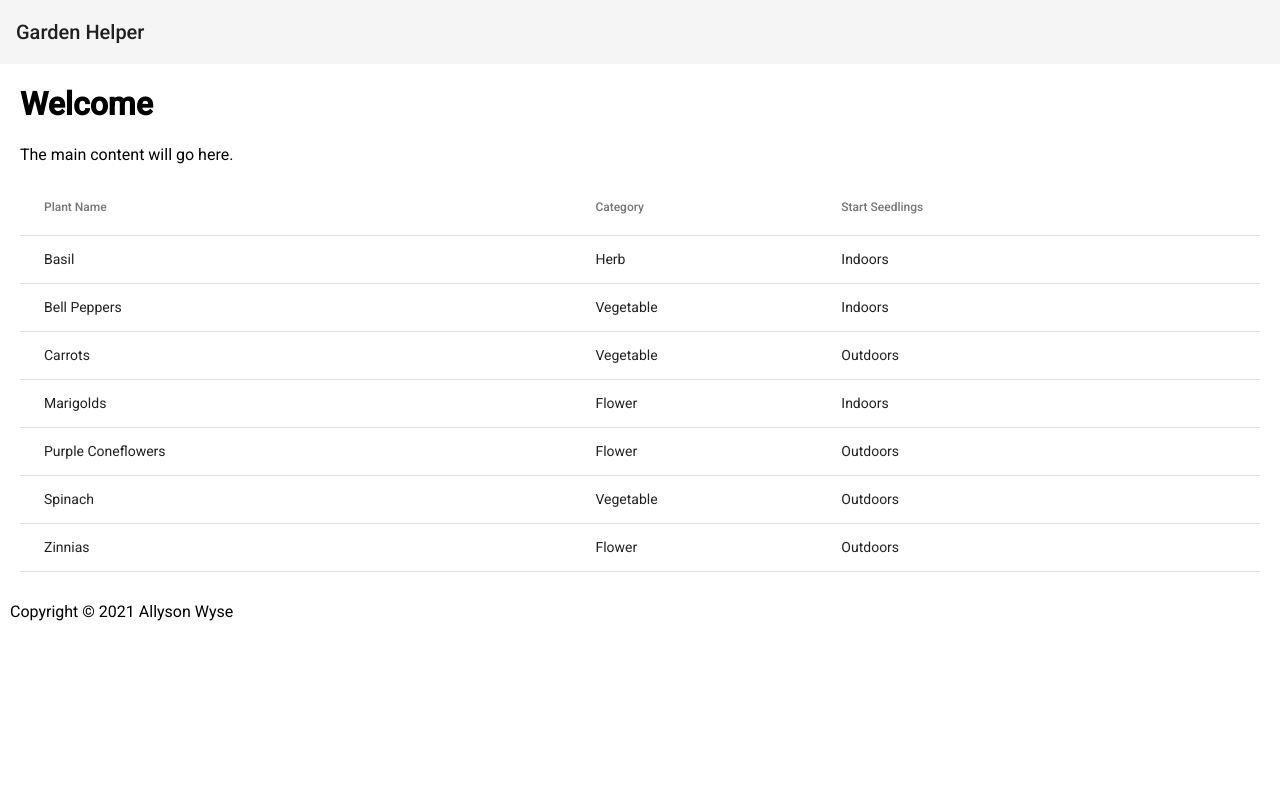
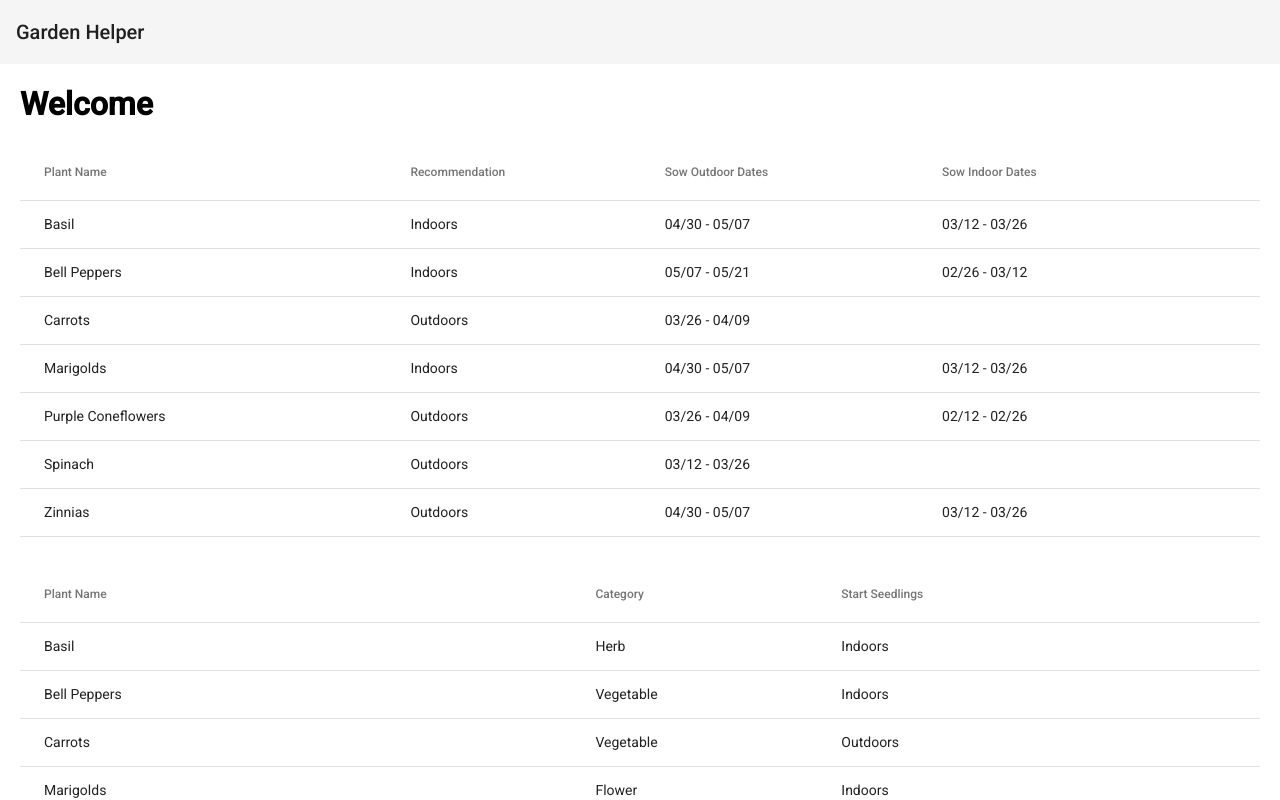
Before and after one commit to allyson-wyse/garden-app, an Angular app: page / in a window 1280 px wide. Shown: the top 800 px of the page. Built offline with nearby package versions, Linux system fonts and the light colour scheme.

Commit message:
add sortable table component (not yet functional) and update data points in calendar list

```diff
--- a/src/app/app.component.html
+++ b/src/app/app.component.html
@@ -4,9 +4,9 @@
 
 <div role="main" class="content">
     <h1>Welcome</h1>
-    <p>The main content will go here.</p>
 
     <app-calendar-list></app-calendar-list>
+    <app-sortable-table></app-sortable-table>
 </div>
 
 <app-footer></app-footer>
--- a/src/app/app.component.ts
+++ b/src/app/app.component.ts
@@ -6,5 +6,5 @@ import { Component } from '@angular/core';
   styleUrls: ['./app.component.css']
 })
 export class AppComponent {
-  title = 'Garden Helper';
+    title: string = 'Garden Helper';
 }
--- a/src/app/app.module.ts
+++ b/src/app/app.module.ts
@@ -7,12 +7,14 @@ import { MatToolbarModule } from '@angular/material/toolbar';
 import { MatTableModule } from '@angular/material/table';
 import { FooterComponent } from './footer/footer.component';
 import { CalendarListComponent } from './calendar-list/calendar-list.component';
+import { SortableTableComponent } from './sortable-table/sortable-table.component';
 
 @NgModule({
   declarations: [
     AppComponent,
     CalendarListComponent,
-    FooterComponent
+    FooterComponent,
+    SortableTableComponent
   ],
   imports: [
     BrowserModule,
--- a/src/app/calendar-list/calendar-list.component.html
+++ b/src/app/calendar-list/calendar-list.component.html
@@ -3,13 +3,17 @@
         <th mat-header-cell *matHeaderCellDef> Plant Name </th>
         <td mat-cell *matCellDef="let item"> {{item.name}} </td>
     </ng-container>
-    <ng-container matColumnDef="category">
-        <th mat-header-cell *matHeaderCellDef> Category </th>
-        <td mat-cell *matCellDef="let item"> {{item.category}} </td>
+    <ng-container matColumnDef="recommendation">
+        <th mat-header-cell *matHeaderCellDef> Recommendation </th>
+        <td mat-cell *matCellDef="let item"> {{item.recommendation}} </td>
     </ng-container>
-    <ng-container matColumnDef="recommendation">
-        <th mat-header-cell *matHeaderCellDef> Start Seedlings </th>
-        <td mat-cell *matCellDef="let item"> {{item.recommendation}} </td>
+    <ng-container matColumnDef="outdoorDates">
+        <th mat-header-cell *matHeaderCellDef> Sow Outdoor Dates </th>
+        <td mat-cell *matCellDef="let item"> {{item.outdoorStart}} - {{ item.outdoorEnd }}</td>
+    </ng-container>
+    <ng-container matColumnDef="indoorDates">
+        <th mat-header-cell *matHeaderCellDef> Sow Indoor Dates </th>
+        <td mat-cell *matCellDef="let item"> {{item.indoorStart}}<span *ngIf="item.indoorStart"> - </span>{{ item.indoorEnd }}</td>
     </ng-container>
     <tr mat-header-row *matHeaderRowDef="displayedColumns"></tr>
     <tr mat-row *matRowDef="let row; columns: displayedColumns;"></tr>
--- a/src/app/calendar-list/calendar-list.component.ts
+++ b/src/app/calendar-list/calendar-list.component.ts
@@ -7,7 +7,7 @@ import SeedData from '../../assets/seed-data.json';
   styleUrls: ['./calendar-list.component.css']
 })
 export class CalendarListComponent implements OnInit {
-    displayedColumns: string[] = ['name', 'category', 'recommendation'];
+    displayedColumns: string[] = ['name', 'recommendation', 'outdoorDates', 'indoorDates'];
     tableData: any[];
 
     constructor() { }
--- /dev/null
+++ b/src/app/sortable-table/sortable-table.component.html
@@ -0,0 +1,14 @@
+<table class="spacing-top mat-table cdk-table">
+    <tr class="mat-header-row cdk-header-row">
+        <th class="mat-header-cell cdk-header-cell cdk-column-name mat-column-name" (click)="increaseCount()">Plant Name</th>
+        <th class="mat-header-cell cdk-header-cell cdk-column-name mat-column-name">Category</th>
+        <th class="mat-header-cell cdk-header-cell cdk-column-name mat-column-name">Start Seedlings</th>
+    </tr>
+    <tr class="mat-row cdk-row" *ngFor="let item of tableData; index as i;">
+        <td class="mat-cell cdk-cell cdk-column-name mat-column-name">{{ tableData[i].name }}</td>
+        <td class="mat-cell cdk-cell cdk-column-name mat-column-name">{{ tableData[i].category }}</td>
+        <td class="mat-cell cdk-cell cdk-column-name mat-column-name">{{ tableData[i].recommendation }}</td>
+    </tr>
+</table>
+
+<p>Count: {{ clickCount }}</p>
--- /dev/null
+++ b/src/app/sortable-table/sortable-table.component.ts
@@ -0,0 +1,91 @@
+import { Component, OnInit } from '@angular/core';
+
+@Component({
+  selector: 'app-sortable-table',
+  templateUrl: './sortable-table.component.html',
+  styleUrls: ['./sortable-table.component.css']
+})
+export class SortableTableComponent implements OnInit {
+  clickCount: number = 0;
+  tableData: any[];
+
+  constructor() { }
+
+  ngOnInit(): void {
+    this.tableData = [{
+        "name": "Basil",
+        "category": "Herb",
+        "outdoorDesc": "1-2 weeks after last frost",
+        "outdoorStart": "04/30",
+        "outdoorEnd": "05/07",
+        "indoorDesc": "4-6 weeks before last frost",
+        "indoorStart": "03/12",
+        "indoorEnd": "03/26",
+        "recommendation": "Indoors"
+    },{
+        "name": "Bell Peppers",
+        "category": "Vegetable",
+        "outdoorDesc": "2-4 weeks after last frost",
+        "outdoorStart": "05/07",
+        "outdoorEnd": "05/21",
+        "indoorDesc": "6-8 weeks before last frost",
+        "indoorStart": "02/26",
+        "indoorEnd": "03/12",
+        "recommendation": "Indoors"
+    },{
+        "name": "Carrots",
+        "category": "Vegetable",
+        "outdoorDesc": "2-4 weeks before last frost",
+        "outdoorStart": "03/26",
+        "outdoorEnd": "04/09",
+        "indoorDesc": "not recommended",
+        "indoorStart": "",
+        "indoorEnd": "",
+        "recommendation": "Outdoors"
+    },{
+        "name": "Marigolds",
+        "category": "Flower",
+        "outdoorDesc": "1-2 weeks after last frost",
+        "outdoorStart": "04/30",
+        "outdoorEnd": "05/07",
+        "indoorDesc": "4-6 weeks before last frost",
+        "indoorStart": "03/12",
+        "indoorEnd": "03/26",
+        "recommendation": "Indoors"
+    },{
+        "name": "Purple Coneflowers",
+        "category": "Flower",
+        "outdoorDesc": "2-4 weeks before last frost",
+        "outdoorStart": "03/26",
+        "outdoorEnd": "04/09",
+        "indoorDesc": "10-12 weeks before last frost",
+        "indoorStart": "02/12",
+        "indoorEnd": "02/26",
+        "recommendation": "Outdoors"
+    },{
+        "name": "Spinach",
+        "category": "Vegetable",
+        "outdoorDesc": "4-6 weeks before last frost",
+        "outdoorStart": "03/12",
+        "outdoorEnd": "03/26",
+        "indoorDesc": "not recommended",
+        "indoorStart": "",
+        "indoorEnd": "",
+        "recommendation": "Outdoors"
+    },{
+        "name": "Zinnias",
+        "category": "Flower",
+        "outdoorDesc": "1-2 weeks after last frost",
+        "outdoorStart": "04/30",
+        "outdoorEnd": "05/07",
+        "indoorDesc": "4-6 weeks before last frost",
+        "indoorStart": "03/12",
+        "indoorEnd": "03/26",
+        "recommendation": "Outdoors"
+    }];
+  }
+
+  increaseCount = (): void => {
+    this.clickCount++;
+  }
+}
--- a/src/assets/seed-data.json
+++ b/src/assets/seed-data.json
@@ -27,8 +27,6 @@
             "outdoorStart": "03/26",
             "outdoorEnd": "04/09",
             "indoorDesc": "not recommended",
-            "indoorStart": "",
-            "indoorEnd": "",
             "recommendation": "Outdoors"
         },{
             "name": "Marigolds",
@@ -57,8 +55,6 @@
             "outdoorStart": "03/12",
             "outdoorEnd": "03/26",
             "indoorDesc": "not recommended",
-            "indoorStart": "",
-            "indoorEnd": "",
             "recommendation": "Outdoors"
         },{
             "name": "Zinnias",
```
Also changed, not shown: src/app/sortable-table/sortable-table.component.css (added), 1 other file (tests, documents, lock files or other folders).
